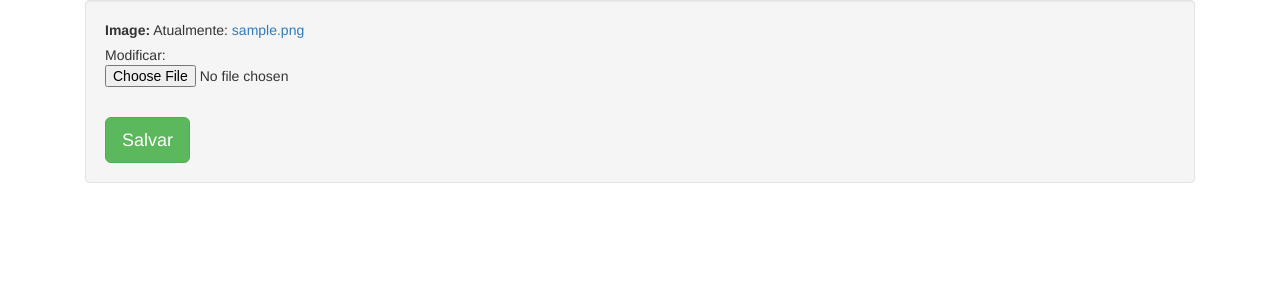
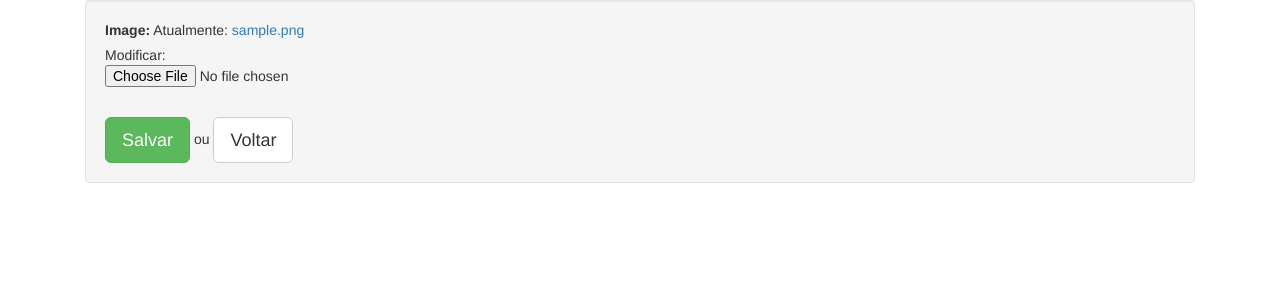
Before and after one commit to gilsondev/globophoto, a Django app: page /photos/update/1/ in a window 1280 px wide. Shown: the part 172-472 px from the top of the page. Run offline with Django 3.2, Linux system fonts and the light colour scheme; tables that the repository leaves empty hold one stand-in row (values such as "Sample post"); some libraries are stand-ins or nearby versions.

Commit message:
Insert link to edit photo

```diff
--- a/globophoto/photo/templates/photo/photo_form.html
+++ b/globophoto/photo/templates/photo/photo_form.html
@@ -9,7 +9,8 @@
             {% csrf_token %}
             {{ form.as_p }}
             <br>
-            <input class="btn btn-lg btn-success" type="submit" value="Salvar">
+            <input class="btn btn-lg btn-success" type="submit" value="Salvar"> {% trans "ou" %}
+            <a class="btn btn-lg btn-default" href="{% url 'photo:list' %}">Voltar</a>
         </form>
     </div>
 {% endblock main %}
--- a/globophoto/photo/templates/photo/photo_list.html
+++ b/globophoto/photo/templates/photo/photo_list.html
@@ -26,7 +26,7 @@
                 {% for photo in object_list %}
                     <tr>
                         <td>
-                            <a href="#"><i class="fa fa-pencil"></i> {% trans "Editar" %}</a>
+                            <a href="{% url 'photo:update' photo.pk %}"><i class="fa fa-pencil"></i> {% trans "Editar" %}</a>
                             <a href="#"><i class="fa fa-trash-o"></i> {% trans "Excluir" %}</a>
                         </td>
                         <td><img src="{{ photo.image.url }}" alt="{{ photo.name }}" class="img-thumbnail" width="100" height="100"></td>
@@ -38,7 +38,7 @@
         </table>
     </div>
     <div class="col-md-12">
-        <a class="btn btn-lg btn-success" href="#">Adicionar Foto</a> ou
+        <a class="btn btn-lg btn-success" href="#">Adicionar Foto</a> {% trans "ou" %}
         <a class="btn btn-lg btn-default" href="{% url 'photo:home' %}">Voltar</a>
     </div>
 {% endblock main %}
```
